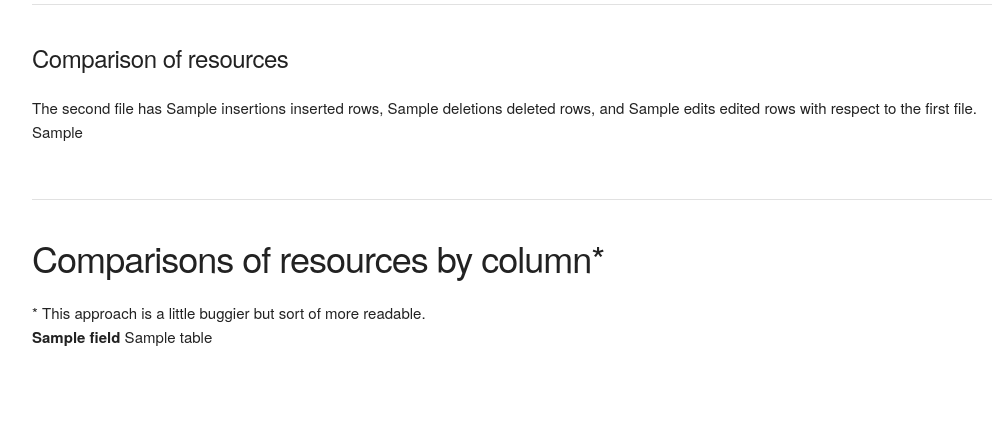
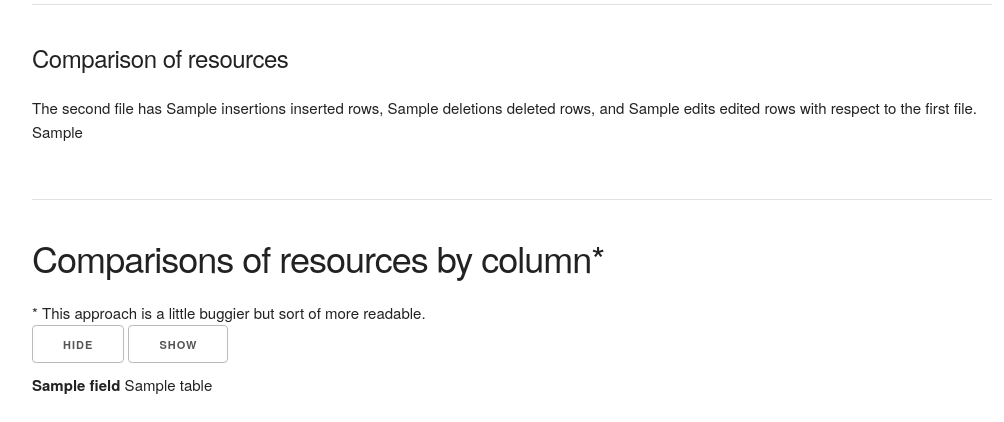
Before and after one commit to WPRDC/difference-engine, a Django app: template templates/difference_engine/results.html in a window 1280 px wide. Shown: the part 420-842 px from the top of the page, without its empty margins (128-1132 px from the left). Before the commit the page ends 766 px from the top, so only its background shows below. Run offline with Django 3.2, Linux system fonts and the light colour scheme; the template is opened without the code that fills it: most values are stand-ins (such as "Sample title", 1, 10 or a date in 2020).

Commit message:
Add jQuery hiding/unhiding of the comparison-by-field section

```diff
--- a/templates/difference_engine/results.html
+++ b/templates/difference_engine/results.html
@@ -6,6 +6,17 @@
         <link rel="stylesheet" type="text/css" href="{% static 'difference_engine/css/skeleton.css' %}">
         <link rel="stylesheet" type="text/css" href="{% static 'difference_engine/css/engine.css' %}">
         <link rel="stylesheet" type="text/css" href="{% static 'difference_engine/css/diff.css' %}">
+        <script src="https://ajax.googleapis.com/ajax/libs/jquery/3.3.1/jquery.min.js"></script>
+        <script>
+        $(document).ready(function(){
+            $("#hide").click(function(){
+                $("#resourceComparison").hide();
+            });
+            $("#show").click(function(){
+                $("#resourceComparison").show();
+            });
+        });
+        </script>
     </head>
     <body>
     <div class="container">
@@ -84,6 +95,9 @@
             <div class="twelve columns">
                 <h3>Comparisons of resources by column*</h3>
                 * This approach is a little buggier but sort of more readable.<br>
+                <button id="hide">Hide</button>
+                <button id="show">Show</button>
+                <div id="resourceComparison">
 
                 {% for field,table in diff_table.items %}
                     <b>{{ field }}</b>
@@ -91,6 +105,7 @@
                         {{ table }}
                     {% endautoescape %}<P>
                 {% endfor %}
+                </div>
             </div>
         </div>
         {% endif %}
```
